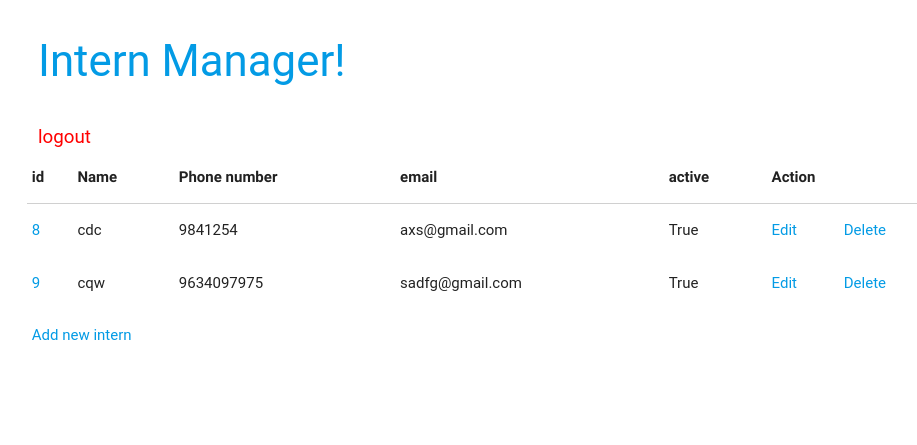
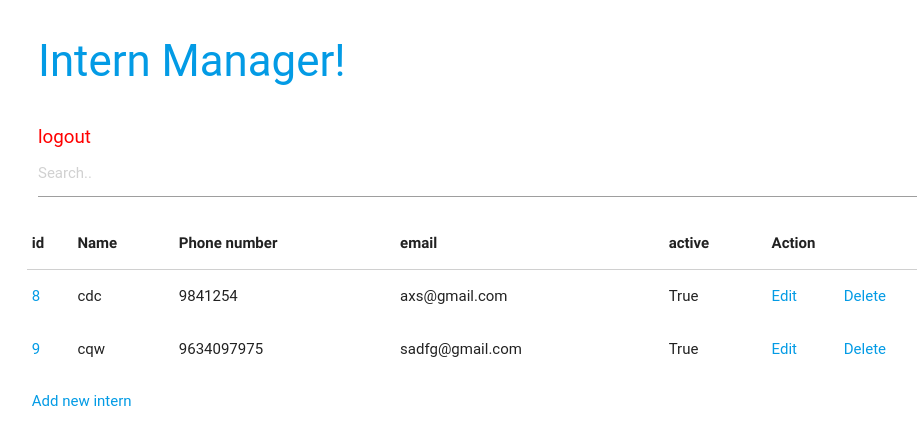
Before and after one commit to Gautamaggrawal/internship-manager, a Django app: page / in a window 1280 px wide. Shown: the top 445 px of the page, without its empty margins (154-1071 px from the left). Run offline with Django 3.2, Linux system fonts and the light colour scheme; a user stored in the database is signed in; data comes from the database, SQL or seed files in the repository; both versions use the stored data as it was after the commit; some libraries are stand-ins or nearby versions; some web fonts are replaced.

Commit message:
added saerch

```diff
--- a/internshipmanager/urls.py
+++ b/internshipmanager/urls.py
@@ -19,6 +19,7 @@ urlpatterns = [
     path('internupdate/<int:pk>', login_required(InternUpdateView.as_view(),login_url='login'), name='intern-update'),
     path('interndelete/<int:pk>', login_required(InternDeleteView.as_view(),login_url='login'), name='intern-delete'),
     path('accounts/logout/', LogoutView.as_view(template_name="manager/logout.html"), name='logout'),
+    path('getresults/', Dynamic_Search, name='searches'),
 
 ]
 
--- a/manager/views.py
+++ b/manager/views.py
@@ -1,12 +1,13 @@
 from django.contrib.auth import login, authenticate
 from django.contrib.auth.forms import UserCreationForm,AuthenticationForm
-from django.shortcuts import render, redirect
+from django.shortcuts import render, redirect,HttpResponse
 from django.views.generic.edit import FormView
 from django.views.generic import *
 from .models import *
 from django.contrib.messages.views import SuccessMessageMixin
 from django.contrib import messages
 from .forms import *
+from django.db.models import Q
 
 class SignUpView(FormView):
     form_class = UserCreationForm
@@ -63,3 +64,17 @@ class InternDeleteView(SuccessMessageMixin,DeleteView):
     def delete(self, request, *args, **kwargs):
         messages.success(self.request, self.success_message)
         return super(InternDeleteView, self).delete(request, *args, **kwargs)
+
+
+
+def Dynamic_Search(request):
+
+    if request.method == "GET":
+        search_text = request.GET['search_text']
+        if search_text is not None and search_text != u"":
+            search_text = request.GET['search_text']
+            statuss = Intern.objects.filter(Q(fullname__contains = search_text)|Q(email__contains=search_text))
+        else:
+            statuss = []
+
+        return render(request, 'manager/intern_list.html', {'statuss':statuss})
--- a/templates/manager/intern_list.html
+++ b/templates/manager/intern_list.html
@@ -19,6 +19,8 @@
 
       <span class="login100-form-title p-b-53" ><a style="font-size:125%;color:red"; href="{% url 'logout' %}">logout</a></span>
 
+      <input id="myInput" type="text" placeholder="Search..">
+
 {% endif %}
 
   <div class="images row">
@@ -34,7 +36,7 @@
       <th colspan=2><b>Action</b></th>
     </tr>
   </thead>
-  <tbody>
+  <tbody id='myTable'>
     {% for intern in interns %}
     <tr>
 
@@ -84,9 +86,16 @@
 {% endblock %}
 
 {% block extrabody %}
-  <script type="text/javascript">
-    $(document).ready(function() {
-      $('.modal-trigger').leanModal();
+<script src="https://ajax.googleapis.com/ajax/libs/jquery/3.3.1/jquery.min.js"></script>
+<script>
+$(document).ready(function(){
+  $("#myInput").on("keyup", function() {
+    var value = $(this).val().toLowerCase();
+    $("#myTable tr").filter(function() {
+      $(this).toggle($(this).text().toLowerCase().indexOf(value) > -1)
     });
-  </script>
+  });
+});
+</script>
+
 {% endblock %}
```
Also changed, not shown: db.sqlite3, media/intern_None/Screenshot_20190319-081554_2.jpg (added), 1 other file.
